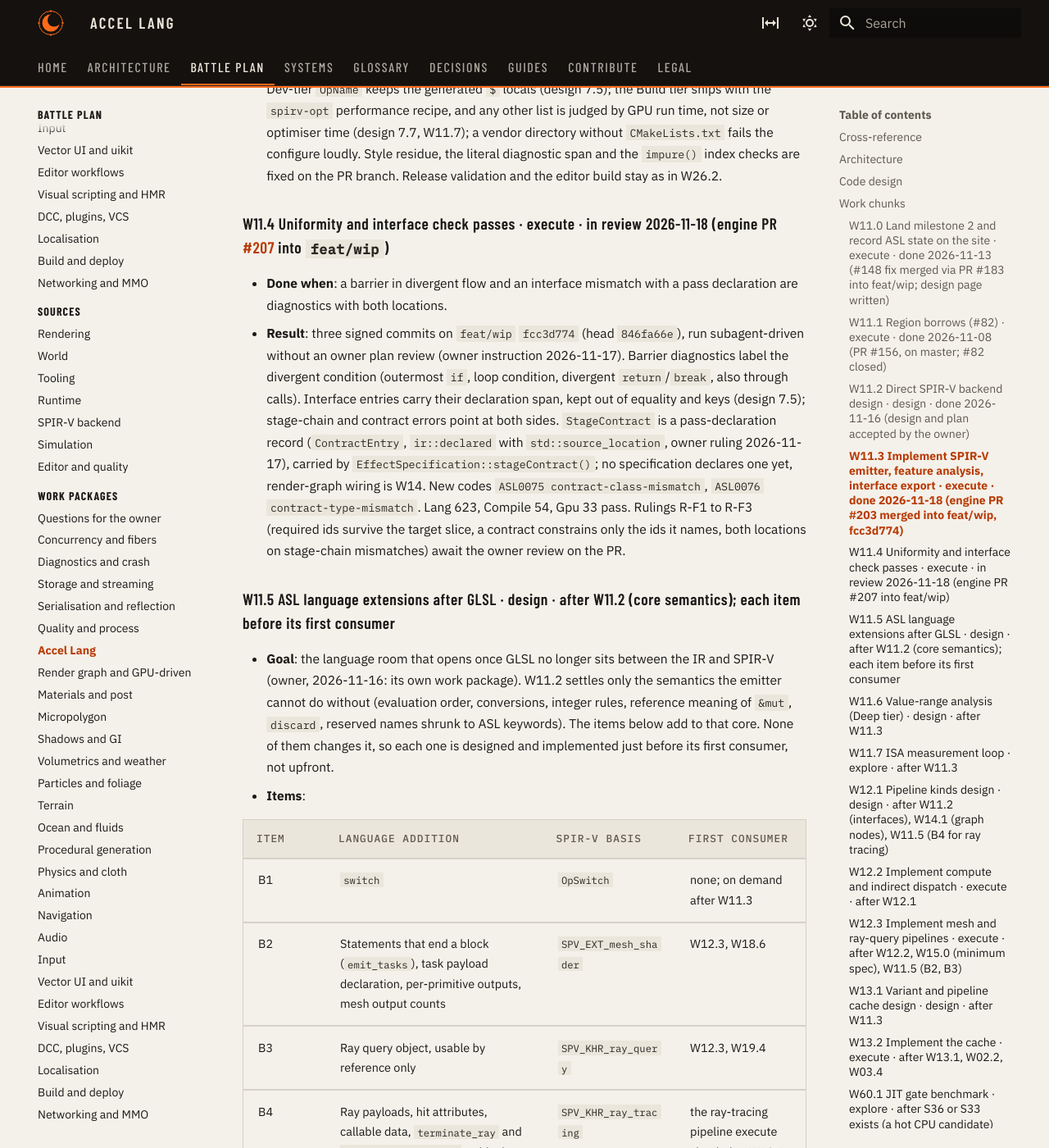
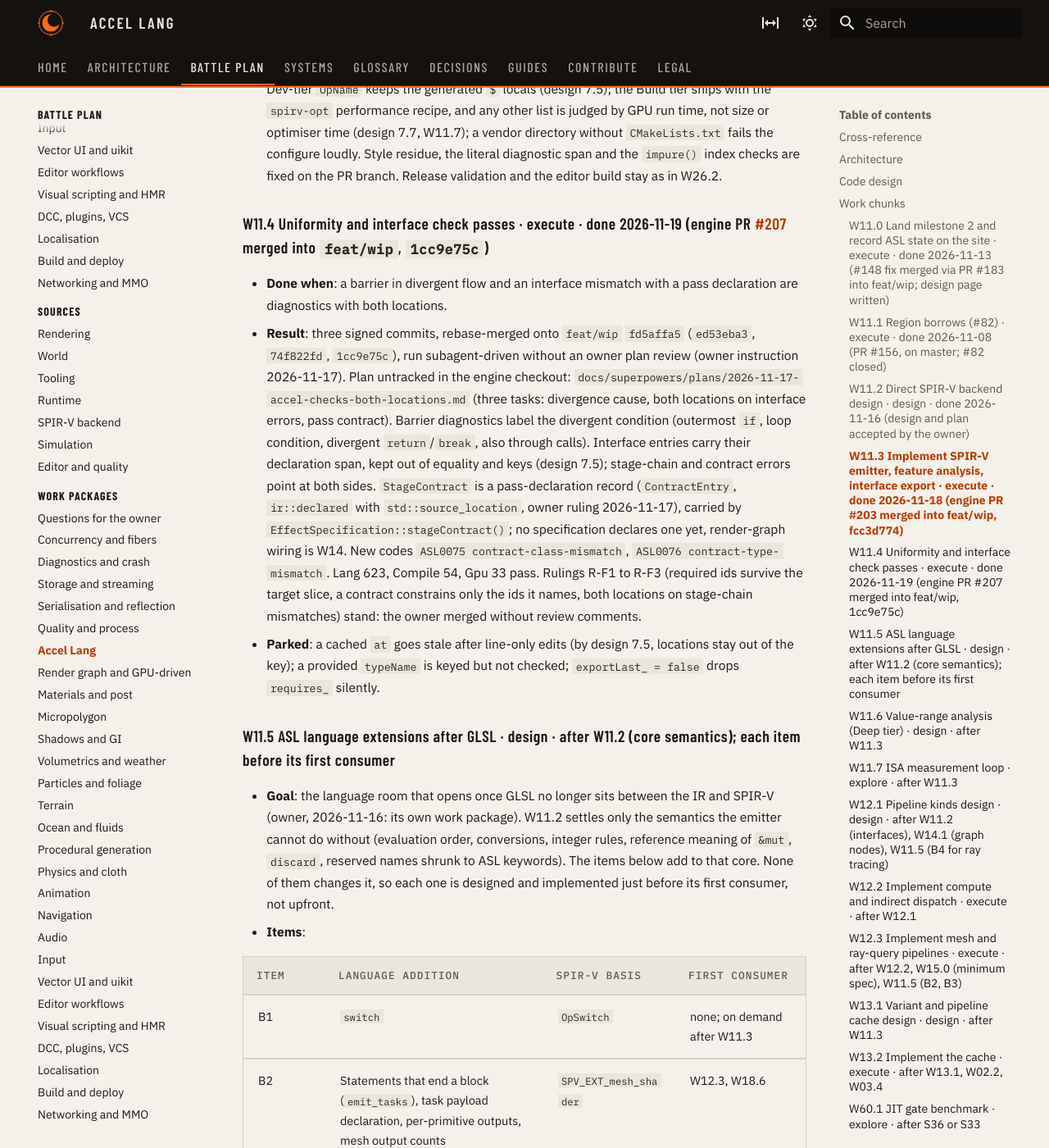
Before and after one commit to Heliogrim/Heliogrim-Pages, an MkDocs documentation site: the page built from docs/plan/work/accel-lang.md, in a window 1280 px wide and 1400 px high, scrolled down 5145 px. Shown: the whole window at 82% size. Built offline with MkDocs 1.6.1 and Material for MkDocs 9.7.7, drawn with Linux system fonts in a browser that asks for light colours.

Commit message:
docs(accel): w11.4 merged

```diff
--- a/docs/plan/work/accel-lang.md
+++ b/docs/plan/work/accel-lang.md
@@ -70,10 +70,11 @@ Placement: `Engine.Accel.Lang/Ir/Spirv/`, `Engine.Accel.Lang/Ir/Pass/`, `Engine.
 - **Numbers for the PR** (Debug, 21 shaders, sum of min-of-5): GLSL path 143 ms compose plus 8549 ms glslang; SPIR-V path 252 ms compose including emit plus 90 ms `spirv-val` (Dev tier only). Module size 22374 words (glslang) to 21082 words. `spirv-opt` on the Build-tier output: performance recipe 17151 to 10786 words in 953 ms, size recipe 10681 words in 753 ms, all still valid; the Build tier stays without `spirv-opt` until the owner picks a list (design 7.7).
 - **Owner rulings (2026-11-17)**: `spirv-val` stays out of the shipped Build tier (design 7.4); Dev-tier `OpName` keeps the generated `$` locals (design 7.5); the Build tier ships with the `spirv-opt` performance recipe, and any other list is judged by GPU run time, not size or optimiser time (design 7.7, W11.7); a vendor directory without `CMakeLists.txt` fails the configure loudly. Style residue, the literal diagnostic span and the `impure()` index checks are fixed on the PR branch. Release validation and the editor build stay as in W26.2.
 
-### W11.4 Uniformity and interface check passes · execute · in review 2026-11-18 (engine PR [#207](https://github.com/Heliogrim/Heliogrim-Engine/pull/207) into `feat/wip`)
+### W11.4 Uniformity and interface check passes · execute · done 2026-11-19 (engine PR [#207](https://github.com/Heliogrim/Heliogrim-Engine/pull/207) merged into `feat/wip`, `1cc9e75c`)
 
 - **Done when**: a barrier in divergent flow and an interface mismatch with a pass declaration are diagnostics with both locations.
-- **Result**: three signed commits on `feat/wip` `fcc3d774` (head `846fa66e`), run subagent-driven without an owner plan review (owner instruction 2026-11-17). Barrier diagnostics label the divergent condition (outermost `if`, loop condition, divergent `return`/`break`, also through calls). Interface entries carry their declaration span, kept out of equality and keys (design 7.5); stage-chain and contract errors point at both sides. `StageContract` is a pass-declaration record (`ContractEntry`, `ir::declared` with `std::source_location`, owner ruling 2026-11-17), carried by `EffectSpecification::stageContract()`; no specification declares one yet, render-graph wiring is W14. New codes `ASL0075 contract-class-mismatch`, `ASL0076 contract-type-mismatch`. Lang 623, Compile 54, Gpu 33 pass. Rulings R-F1 to R-F3 (required ids survive the target slice, a contract constrains only the ids it names, both locations on stage-chain mismatches) await the owner review on the PR.
+- **Result**: three signed commits, rebase-merged onto `feat/wip` `fd5affa5` (`ed53eba3`, `74f822fd`, `1cc9e75c`), run subagent-driven without an owner plan review (owner instruction 2026-11-17). Plan untracked in the engine checkout: `docs/superpowers/plans/2026-11-17-accel-checks-both-locations.md` (three tasks: divergence cause, both locations on interface errors, pass contract). Barrier diagnostics label the divergent condition (outermost `if`, loop condition, divergent `return`/`break`, also through calls). Interface entries carry their declaration span, kept out of equality and keys (design 7.5); stage-chain and contract errors point at both sides. `StageContract` is a pass-declaration record (`ContractEntry`, `ir::declared` with `std::source_location`, owner ruling 2026-11-17), carried by `EffectSpecification::stageContract()`; no specification declares one yet, render-graph wiring is W14. New codes `ASL0075 contract-class-mismatch`, `ASL0076 contract-type-mismatch`. Lang 623, Compile 54, Gpu 33 pass. Rulings R-F1 to R-F3 (required ids survive the target slice, a contract constrains only the ids it names, both locations on stage-chain mismatches) stand: the owner merged without review comments.
+- **Parked**: a cached `at` goes stale after line-only edits (by design 7.5, locations stay out of the key); a provided `typeName` is keyed but not checked; `exportLast_ = false` drops `requires_` silently.
 
 ### W11.5 ASL language extensions after GLSL · design · after W11.2 (core semantics); each item before its first consumer
 
```
Also changed, not shown: docs/systems/accel/compiler.md (+1 -1 lines), docs/systems/accel/ir.md (+1 -1 lines).
